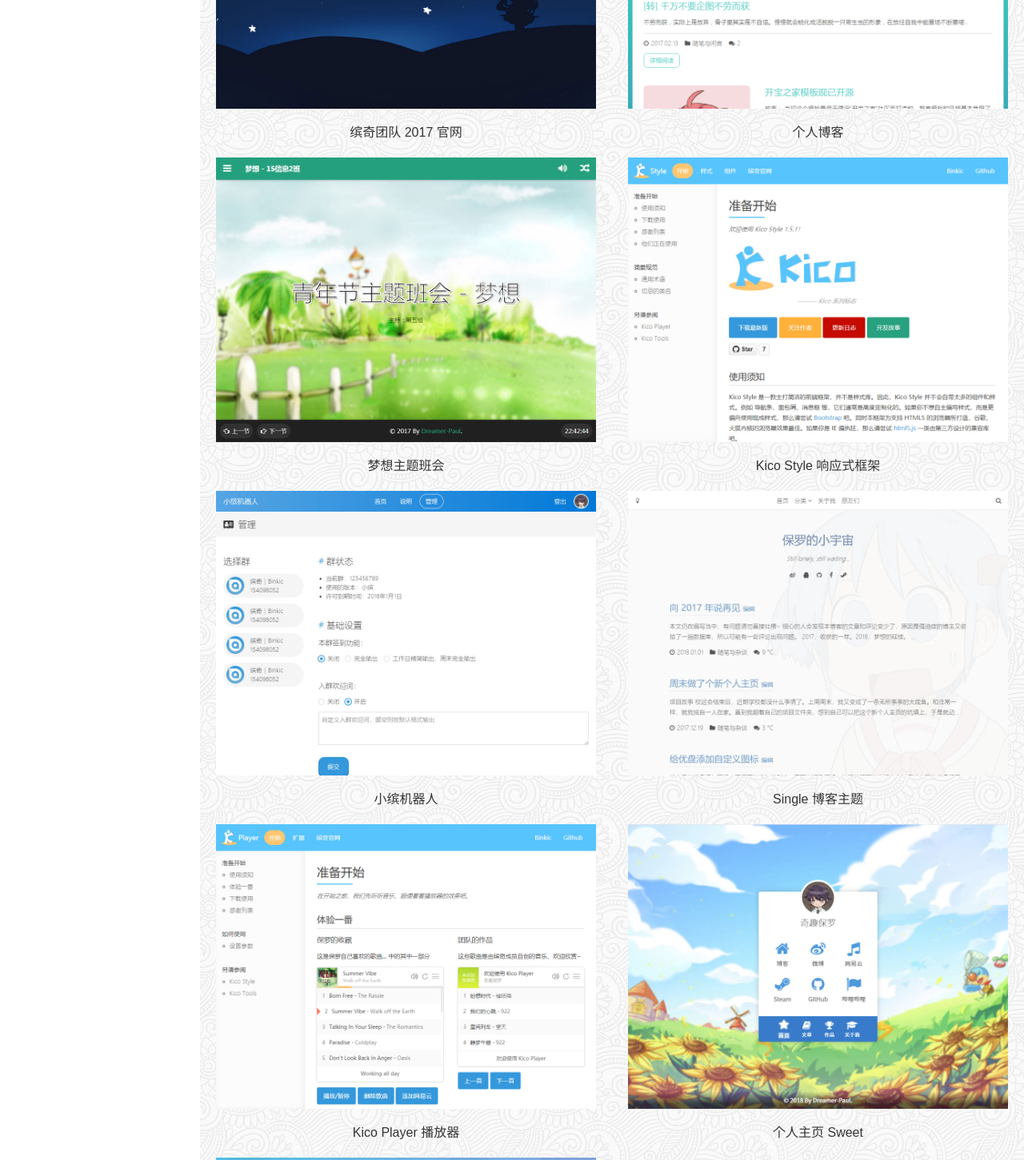
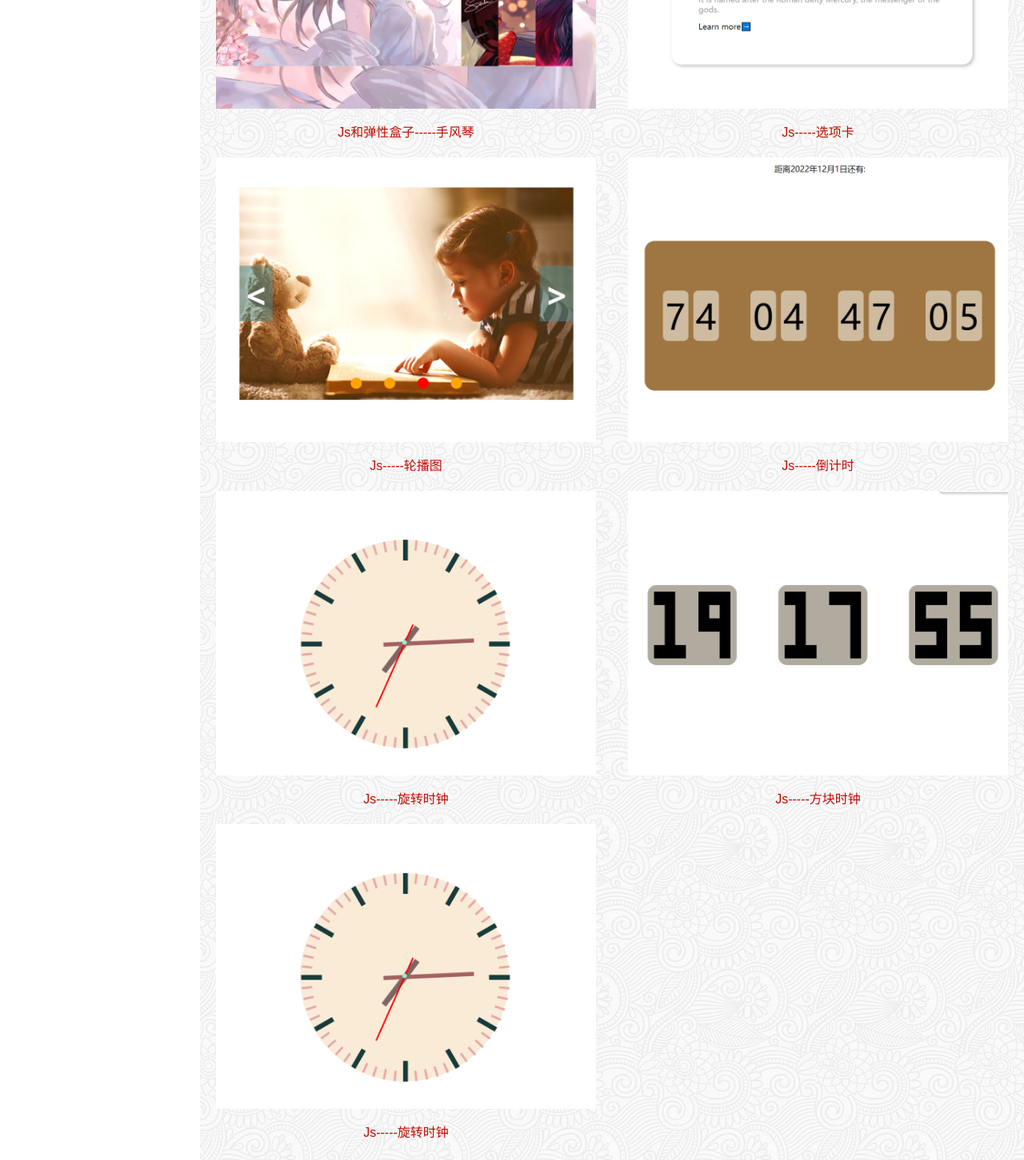
Before and after one commit to RuanSloth/ruansloth.github.io, a plain HTML site: page index.html in a window 1280 px wide. Shown: the part 1160-2611 px from the top of the page at 80% size. Drawn offline with Linux system fonts and the light colour scheme.

Commit message:
第一批案例

```diff
--- a/index.html
+++ b/index.html
@@ -31,7 +31,7 @@
             <div class="row">
                 <div class="col-l-4">
                     <p>姓名：阮伟洪</p>
-                    <p>年龄：23</p>
+                    <p>年龄：22</p>
                     <p>学历：本科</p>
                     <p>学校：仲恺农业工程学院</p>
                 </div>
@@ -86,58 +86,46 @@
             <h2 class="title">个人作品</h2>
             <div class="row">
                 <div class="col-s-6">
-                    <div class="works-item">
-                        <img src="static/img/works/binkic-2017.jpg"/>
-                        <p>缤奇团队 2017 官网</p>
-                    </div>
+                    <a class="works-item" href="./do/手风琴/手风琴.html" style="display: block; ">
+                        <img src="static/myimg/1.png"/>
+                        <p>Js和弹性盒子-----手风琴</p>
+                    </a>
                 </div>
                 <div class="col-s-6">
-                    <div class="works-item">
-                        <img src="static/img/works/space.jpg"/>
-                        <p>个人博客</p>
-                    </div>
+                    <a class="works-item" href="./do/选项卡/选项卡.html" style="display: block; ">
+                        <img src="static/myimg/2.png"/>
+                        <p>Js-----选项卡 </p>
+                    </a>
                 </div>
                 <div class="col-s-6">
-                    <div class="works-item">
-                        <img src="static/img/works/dream.jpg"/>
-                        <p>梦想主题班会</p>
-                    </div>
+                    <a class="works-item" href="./do/滑动轮播图/滑动轮播图类数组转数组.html" style="display: block; ">
+                        <img src="static/myimg/3.png"/>
+                        <p>Js-----轮播图 </p>
+                    </a>
                 </div>
                 <div class="col-s-6">
-                    <div class="works-item">
-                        <img src="static/img/works/kico-style.jpg"/>
-                        <p>Kico Style 响应式框架</p>
-                    </div>
+                    <a class="works-item" href="./do/滚动时钟/滚动时钟.html" style="display: block; ">
+                        <img src="static/myimg/4.png"/>
+                        <p>Js-----倒计时 </p>
+                    </a>
                 </div>
                 <div class="col-s-6">
-                    <div class="works-item">
-                        <img src="static/img/works/robots.jpg"/>
-                        <p>小缤机器人</p>
-                    </div>
+                    <a class="works-item" href="./do/旋转时钟/旋转时钟.html" style="display: block; ">
+                        <img src="static/myimg/5.png"/>
+                        <p>Js-----旋转时钟 </p>
+                    </a>
                 </div>
                 <div class="col-s-6">
-                    <div class="works-item">
-                        <img src="static/img/works/single.jpg"/>
-                        <p>Single 博客主题</p>
-                    </div>
+                    <a class="works-item" href="./do/方块时钟/方块时钟.html" style="display: block; ">
+                        <img src="static/myimg/6.png"/>
+                        <p>Js-----方块时钟 </p>
+                    </a>
                 </div>
                 <div class="col-s-6">
-                    <div class="works-item">
-                        <img src="static/img/works/kico-player.jpg"/>
-                        <p>Kico Player 播放器</p>
-                    </div>
-                </div>
-                <div class="col-s-6">
-                    <div class="works-item">
-                        <img src="static/img/works/sweet.jpg"/>
-                        <p>个人主页 Sweet</p>
-                    </div>
-                </div>
-                <div class="col-s-6">
-                    <div class="works-item">
-                        <img src="static/img/works/binkic-2018.jpg"/>
-                        <p>缤奇团队 2018 官网</p>
-                    </div>
+                    <a class="works-item" href="./do/放大镜/放大镜.html" style="display: block; ">
+                        <img src="static/myimg/5.png"/>
+                        <p>Js-----旋转时钟 </p>
+                    </a>
                 </div>
             </div>
         </div>
--- a/static/kico.css
+++ b/static/kico.css
@@ -1350,7 +1350,7 @@
 /* - 图片放大 */
 img[bk-image=active]{
     cursor: pointer;
-    cursor: zoom-in;
+
 }
 
 .bk-image{
--- a/static/kico.js
+++ b/static/kico.js
@@ -117,8 +117,3 @@
         }, 300);
     });
 }
-
-// 请保留版权说明
-if (window.console && window.console.log) {
-    console.log("\n %c Kico Style %c https://www.binkic.com \n\n","color: #fff; background: #3498db; padding: 5px 0;","background: #efefef; padding: 5px 0; text-decoration: none;");
-}
```
Also changed, not shown: do/滚动时钟/滚动时钟.html (+3 -1 lines), static/myimg/1.png (added), static/myimg/2.png (added), static/myimg/3.png (added), static/myimg/4.png (added), static/myimg/5.png (added), static/myimg/6.png (added).
